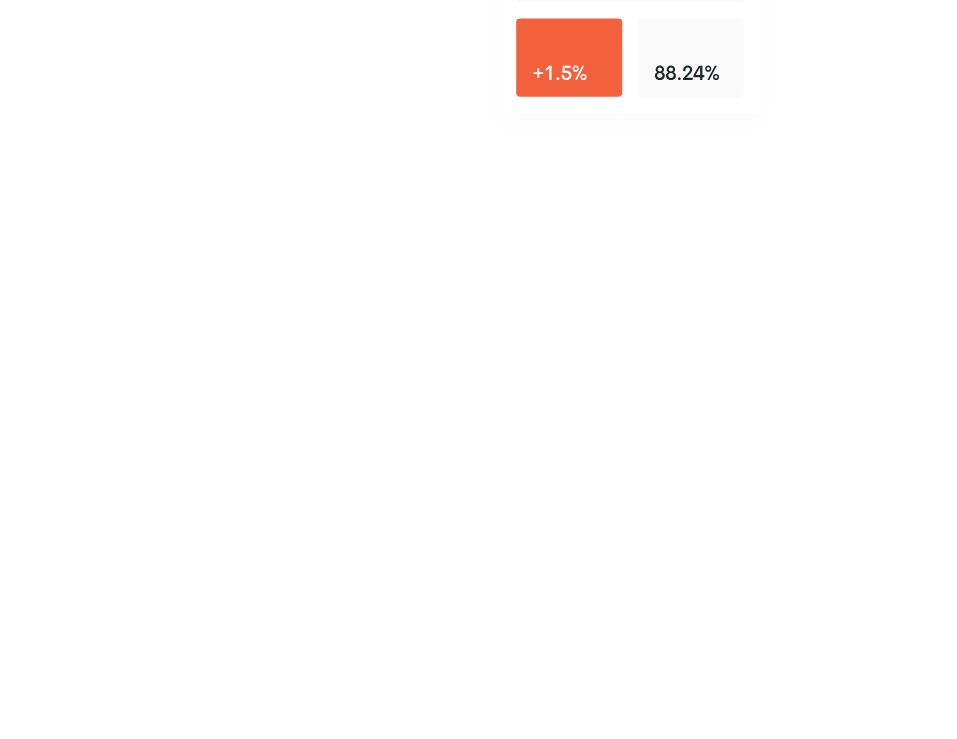
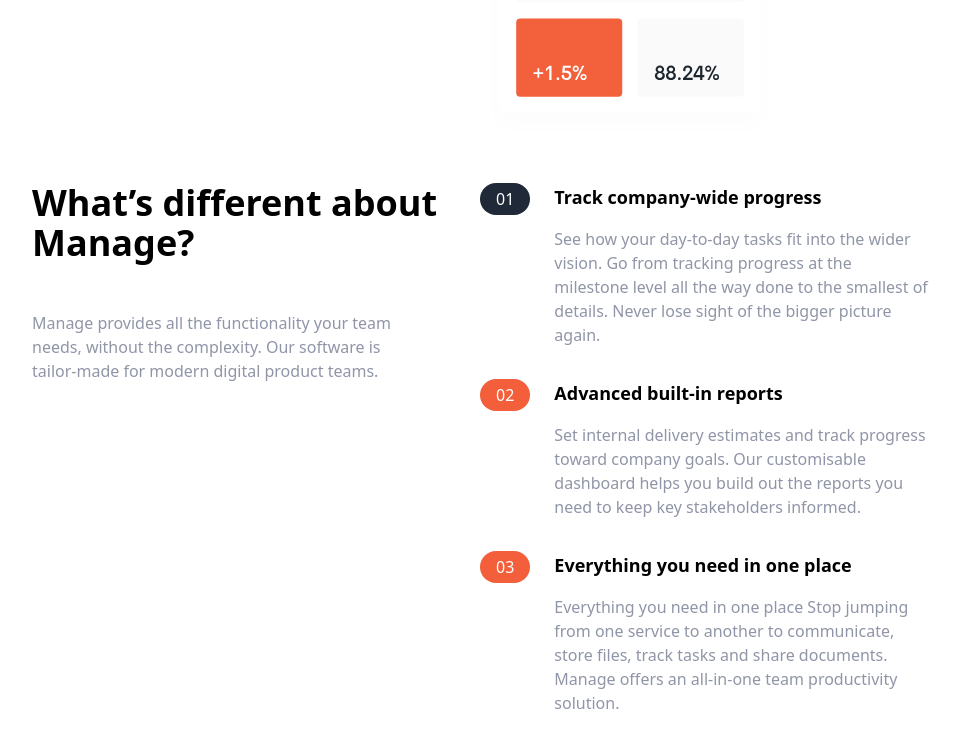
Before and after one commit to Mahedere/manage-landing-page, a website: page index.html in a window 1280 px wide. Shown: the part 490-1229 px from the top of the page, without its empty margins (160-1117 px from the left). Before the commit the page ends 800 px from the top, so only its background shows below. Drawn offline with Linux system fonts and the light colour scheme.

Commit message:
features section completed

```diff
--- a/index.html
+++ b/index.html
@@ -33,7 +33,77 @@
                 <img src="images/illustration-intro.svg" alt="">
             </div>
         </section>
+<section id="features">
+    <div class="container flex flex-col px-4 mx-auto mt-10 space-y-12 md:space-y-0 md:flex-row">
+        <div class="flex flex-col space-y-12 md:w-1/2">
+        <h2 class="max-w-md text-4xl font-bold text-center md:text-left ">What’s different about Manage?</h2>
+        <p class="max-w-sm text-center text-DarkGrayishBlue md:text-left">Manage provides all the functionality your team needs, without
+         the complexity. Our software is tailor-made for modern digital
+         product teams.
+        </p>
+        </div>
+        <div class="flex flex-col space-y-8 md:w-1/2">
+            <div class="flex flex-col space-y-3 md:space-y-0 md:space-x-6 md:flex-row">
+                <div class="rounded-l-full bg-blue-300 md:bg-transparent">
+                    <div class="flex items-center space-x-2">
+                        <div class="px-4 py-2 text-white rounded-full md:py-1 bg-gray-800">01</div>
+                        <h3 class="text-base font-bold md:mb-4 md:hidden">
+                            Track company-wide progress
+                        </h3>
+                    </div>
+                </div>
+                <div>
+                    <h3 class="hidden mb-4 text-lg font-bold md:block">
+                        Track company-wide progress
+                    </h3>
+                    <p class="text-DarkGrayishBlue">See how your day-to-day tasks fit into the wider vision. Go from
+                        tracking progress at the milestone level all the way done to the
+                        smallest of details. Never lose sight of the bigger picture again.</p>
+                </div>
+            </div>
+            <div class="flex flex-col space-y-3 md:space-y-0 md:space-x-6 md:flex-row">
+                <div class="rounded-l-full bg-BrightRed md:bg-transparent">
+                    <div class="flex items-center space-x-2">
+                        <div class="px-4 py-2 text-white rounded-full md:py-1 bg-BrightRed">02</div>
+                        <h3 class="text-base font-bold md:mb-4 md:hidden">
+                            Advanced built-in reports
+                        </h3>
+                    </div>
+                </div>
+                <div>
+                    <h3 class="hidden mb-4 text-lg font-bold md:block">
+                        Advanced built-in reports
+                    </h3>
+                    <p class="text-DarkGrayishBlue"> Set internal delivery estimates and track progress toward company
+                        goals. Our customisable dashboard helps you build out the reports
+                        you need to keep key stakeholders informed.</p>
+                </div>
+            </div>
+            <div class="flex flex-col space-y-3 md:space-y-0 md:space-x-6 md:flex-row">
+                <div class="rounded-l-full bg-BrightRed md:bg-transparent">
+                    <div class="flex items-center space-x-2">
+                        <div class="px-4 py-2 text-white rounded-full md:py-1 bg-BrightRed">03</div>
+                        <h3 class="text-base font-bold md:mb-4 md:hidden">
+                            Everything you need in one place
+                        </h3>
+                    </div>
+                </div>
+                <div>
+                    <h3 class="hidden mb-4 text-lg font-bold md:block">
+                        Everything you need in one place
+                    </h3>
+                    <p class="text-DarkGrayishBlue">Everything you need in one place
+                        Stop jumping from one service to another to communicate, store files,
+                        track tasks and share documents. Manage offers an all-in-one team
+                        productivity solution.</p>
+                </div>
+            </div>
+        </div>
+        </div>
+        </div>
 
+    </div>
+</section>
     </nav>
 </body>
 </html>
```
Also changed, not shown: css/main.css.
